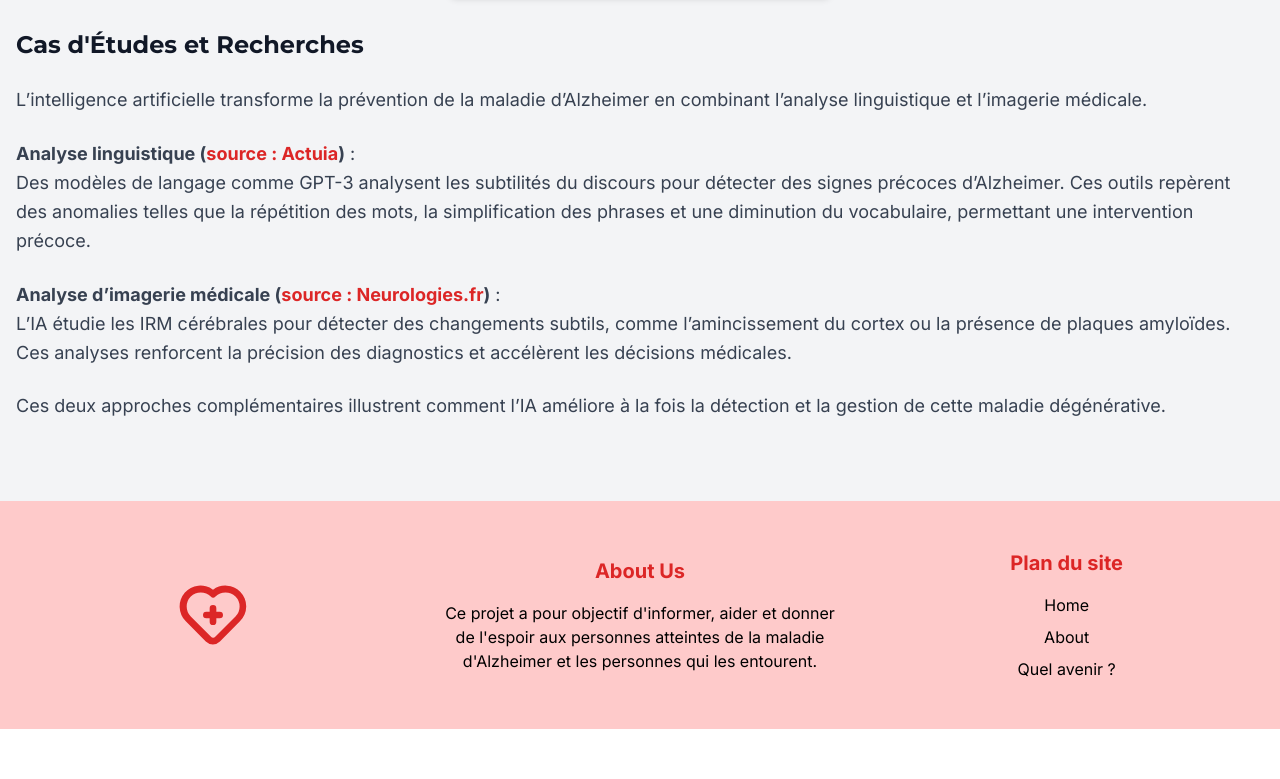
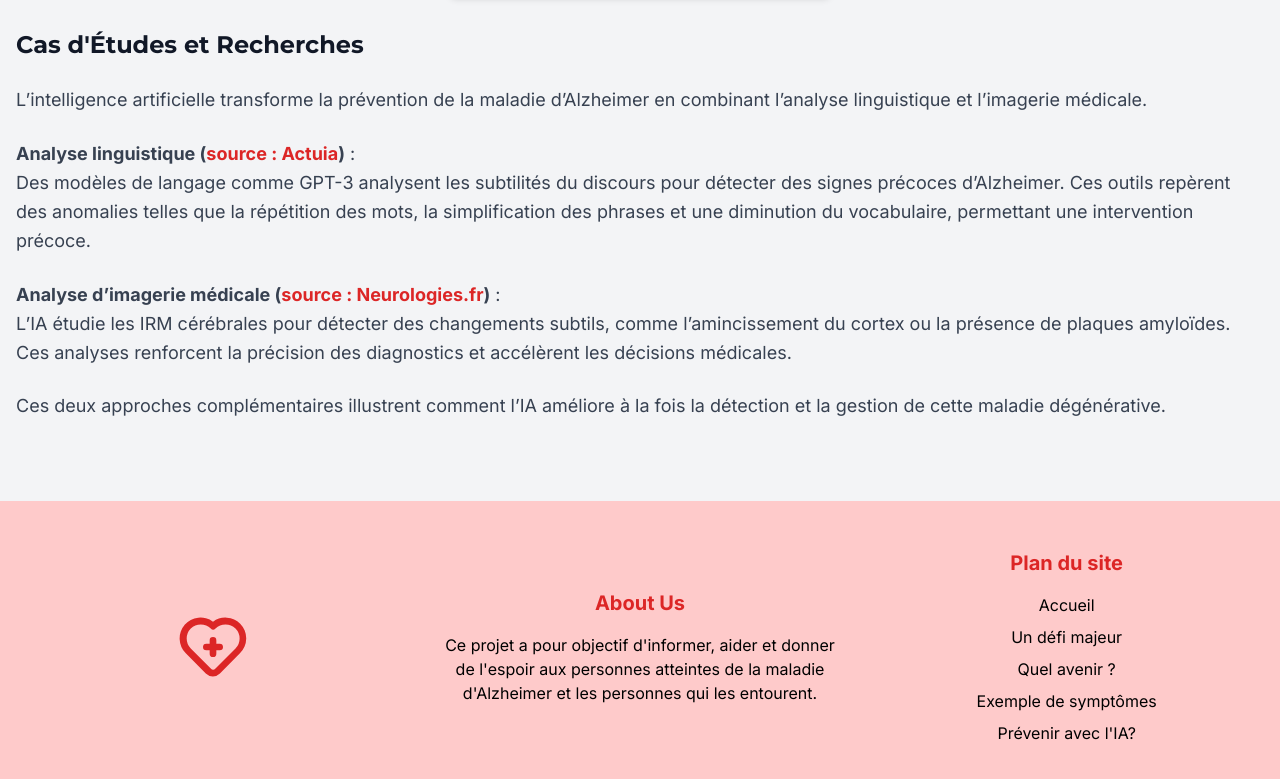
Before and after one commit to ExploryKod/ia-for-alzheimer, a website built with Vite: page index.html in a window 1280 px wide. Shown: the part 5678-6457 px from the top of the page. Before the commit the page ends 6407 px from the top, so only its background shows below. Built offline with nearby package versions, Linux system fonts and the light colour scheme; some packages are replaced by stand-ins of ours; a script that the page names is missing.

Commit message:
Footer design

```diff
--- a/index.html
+++ b/index.html
@@ -358,9 +358,11 @@
           <div class="text-center">
             <h3 class="text-xl font-bold mb-4 text-red-600">Plan du site</h3>
             <ul class="space-y-2 ">
-              <li><a href="#intro" class="text-black hover:text-red-600">Home</a></li>
-              <li><a href="#about" class="text-black hover:text-red-600">About</a></li>
-              <li><a href="#avenir" class="text-black hover:text-red-600">Quel avenir ?</a></li>
+              <li><a href="#intro" class="text-black hover:text-red-600 hover:no-underline">Accueil</a></li>
+              <li><a href="#defi" class="text-black hover:text-red-600 hover:no-underline">Un défi majeur</a></li>
+              <li><a href="#avenir" class="text-black hover:text-red-600 hover:no-underline">Quel avenir ?</a></li>
+              <li><a href="#exemple" class="text-black hover:text-red-600 hover:no-underline">Exemple de symptômes</a></li>
+              <li><a href="#prev" class="text-black hover:text-red-600 hover:no-underline">Prévenir avec l'IA?</a></li>
             </ul>
           </div>
         </div>
```
